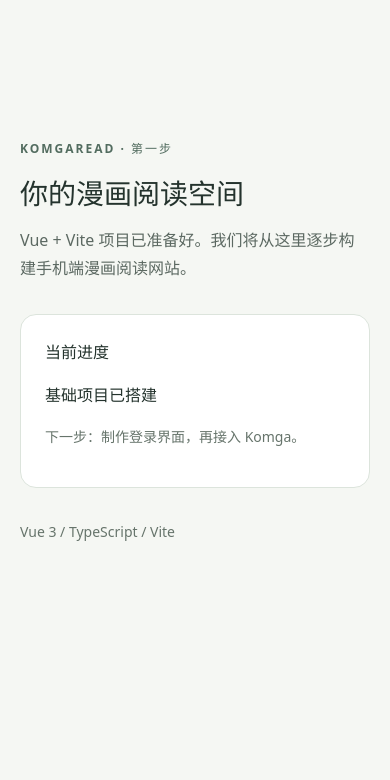
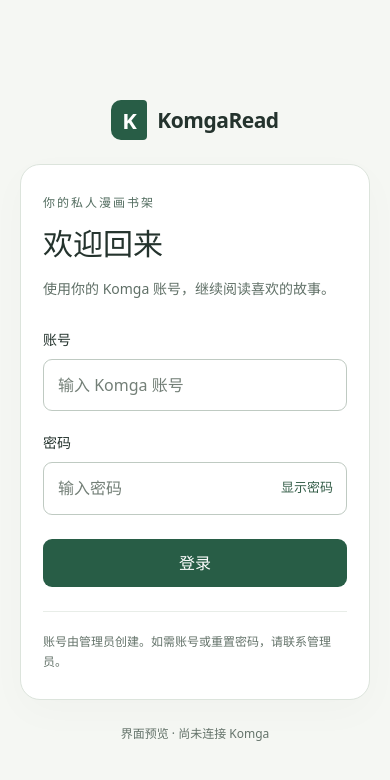
Before and after one commit to Danchotei/komgaread, a Vue app: page / in a window 390 px wide. Shown: the top 780 px of the page. Built offline with nearby package versions, Linux system fonts and the light colour scheme.

Commit message:
Add responsive login form for step two

```diff
--- a/src/App.vue
+++ b/src/App.vue
@@ -1,13 +1,7 @@
+<script setup lang="ts">
+import LoginView from './components/LoginView.vue'
+</script>
+
 <template>
-  <main class="welcome">
-    <p class="eyebrow">KOMGAREAD · 第一步</p>
-    <h1>你的漫画阅读空间</h1>
-    <p class="description">Vue + Vite 项目已准备好。我们将从这里逐步构建手机端漫画阅读网站。</p>
-    <section aria-labelledby="status-title">
-      <h2 id="status-title">当前进度</h2>
-      <p>基础项目已搭建</p>
-      <p class="next-step">下一步：制作登录界面，再接入 Komga。</p>
-    </section>
-    <footer>Vue 3 / TypeScript / Vite</footer>
-  </main>
+  <LoginView />
 </template>
--- /dev/null
+++ b/src/components/LoginView.vue
@@ -0,0 +1,82 @@
+<script setup lang="ts">
+import { ref } from 'vue'
+
+// ref 保存会变化的数据；数据变化时，Vue 会更新对应的界面。
+const username = ref('')
+const password = ref('')
+const showPassword = ref(false)
+const message = ref('')
+
+function handleSubmit() {
+  // 目前只演示表单交互，下一步在这里调用后端登录接口。
+  message.value = '表单填写完成。Komga 连接尚未配置，本次未进行登录。'
+}
+
+function clearMessage() {
+  message.value = ''
+}
+</script>
+
+<template>
+  <main class="login-page">
+    <div class="login-container">
+      <a class="brand" href="./" aria-label="KomgaRead 首页">
+        <span class="brand-icon" aria-hidden="true">K</span>
+        KomgaRead
+      </a>
+
+      <section class="login-card" aria-labelledby="login-title">
+        <p class="eyebrow">你的私人漫画书架</p>
+        <h1 id="login-title">欢迎回来</h1>
+        <p class="intro">使用你的 Komga 账号，继续阅读喜欢的故事。</p>
+
+        <form @submit.prevent="handleSubmit" @input="clearMessage">
+          <div class="field">
+            <label for="username">账号</label>
+            <input
+              id="username"
+              v-model.trim="username"
+              name="username"
+              type="text"
+              autocomplete="username"
+              placeholder="输入 Komga 账号"
+              required
+              maxlength="254"
+              pattern=".*\S.*"
+              title="请输入账号，不能只有空格"
+            />
+          </div>
+
+          <div class="field">
+            <label for="password">密码</label>
+            <div class="password-field">
+              <input
+                id="password"
+                v-model="password"
+                name="password"
+                :type="showPassword ? 'text' : 'password'"
+                autocomplete="current-password"
+                placeholder="输入密码"
+                required
+              />
+              <button
+                class="password-toggle"
+                type="button"
+                :aria-pressed="showPassword"
+                aria-controls="password"
+                @click="showPassword = !showPassword"
+              >{{ showPassword ? '隐藏' : '显示' }}密码</button>
+            </div>
+          </div>
+
+          <button class="submit-button" type="submit">登录</button>
+          <p v-if="message" class="form-message" role="status">{{ message }}</p>
+        </form>
+
+        <p class="account-help">账号由管理员创建。如需账号或重置密码，请联系管理员。</p>
+      </section>
+
+      <p class="preview-note">界面预览 · 尚未连接 Komga</p>
+    </div>
+  </main>
+</template>
--- a/src/style.css
+++ b/src/style.css
@@ -5,15 +5,39 @@
   font-synthesis: none;
   text-rendering: optimizeLegibility;
   -webkit-font-smoothing: antialiased;
-  line-height: 1.7;
+  line-height: 1.65;
 }
+
 * { box-sizing: border-box; }
 body { margin: 0; min-width: 320px; }
-.welcome { width: min(100% - 40px, 640px); margin: 0 auto; padding: 15vh 0 48px; }
-.eyebrow { color: #526c5f; font-size: 12px; font-weight: 700; letter-spacing: 2px; }
-h1 { font-size: clamp(28px, 6vw, 44px); line-height: 1.3; margin: 16px 0; }
-.description { color: #5c6962; }
-section { margin-top: 32px; padding: 24px; background: #fff; border: 1px solid #dce4dc; border-radius: 16px; }
-h2 { font-size: 16px; margin: 0 0 16px; }
-.next-step, footer { color: #66746b; font-size: 14px; }
-footer { margin-top: 32px; }
+button, input { font: inherit; }
+button { cursor: pointer; }
+a { color: inherit; }
+.login-page { min-height: 100svh; display: grid; place-items: center; padding: 40px 20px; }
+.login-container { width: 100%; max-width: 440px; }
+.brand { display: flex; align-items: center; justify-content: center; gap: 10px; margin-bottom: 32px; text-decoration: none; font-size: 21px; font-weight: 750; letter-spacing: -.5px; }
+.brand-icon { display: grid; place-items: center; width: 36px; height: 40px; border-radius: 10px 4px 4px 10px; background: #285d46; color: white; font-size: 22px; }
+.login-card { padding: 36px; background: #fff; border: 1px solid #dce4dc; border-radius: 20px; box-shadow: 0 12px 40px #24332d06; }
+.eyebrow { margin: 0 0 10px; color: #526c5f; font-size: 12px; letter-spacing: 2px; }
+h1 { margin: 0; font-size: 30px; line-height: 1.4; }
+.intro { margin: 12px 0 28px; color: #607067; font-size: 14px; }
+.field { margin-bottom: 20px; }
+label { display: block; margin-bottom: 8px; font-size: 14px; font-weight: 600; }
+input { display: block; width: 100%; min-height: 48px; padding: 12px 14px; border: 1px solid #bfcac2; border-radius: 9px; background: #fff; color: #24332d; }
+input::placeholder { color: #737f77; }
+input:focus-visible, button:focus-visible, a:focus-visible { outline: 3px solid #7bad91; outline-offset: 3px; }
+.password-field { position: relative; }
+.password-field input { padding-right: 94px; }
+.password-toggle { position: absolute; top: 3px; right: 4px; min-height: 44px; padding: 0 10px; border: 0; border-radius: 6px; background: transparent; color: #355e49; font-size: 13px; }
+.password-toggle:hover { background: #eff4ef; }
+.submit-button { width: 100%; min-height: 48px; margin-top: 4px; border: none; border-radius: 9px; background: #285d46; color: #fff; font-weight: 600; }
+.submit-button:hover { background: #1c4935; }
+.form-message { margin: 16px 0 0; padding: 12px; border-radius: 8px; background: #edf4ef; color: #28543f; font-size: 14px; overflow-wrap: anywhere; }
+.account-help { margin: 24px 0 0; padding-top: 20px; border-top: 1px solid #e8ede8; color: #64736a; font-size: 12px; }
+.preview-note { margin: 24px 0 0; text-align: center; color: #64736a; font-size: 12px; }
+
+@media (max-width: 480px) {
+  .login-page { padding: 32px 20px; }
+  .login-card { padding: 28px 22px; }
+  .brand { margin-bottom: 24px; }
+}
```
Also changed, not shown: 1 other file (tests, documents, lock files or other folders).
